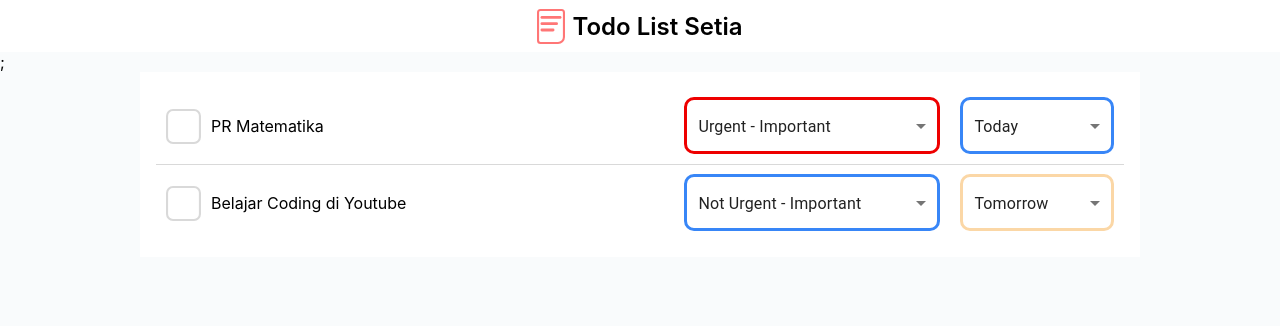
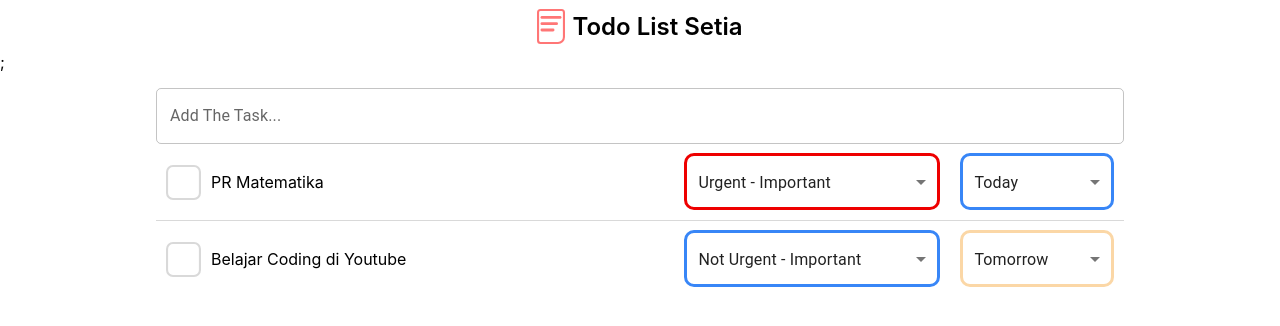
Before and after one commit to gunawansetia/todo-list-setia, a React (Create React App) app: page / in a window 1280 px wide. Shown: the top 326 px of the page. Built offline with nearby package versions, Linux system fonts and the light colour scheme.

Commit message:
add component AddInput and dynamic css day select

```diff
--- a/src/App.js
+++ b/src/App.js
@@ -3,15 +3,17 @@ import "./App.css";
 import Navbar from "./components/Navbar";
 import Container from "./components/Container";
 import Todos from "./components/Todos";
+import AddInput from "./components/AddInput";
 
 function App() {
   return (
-    <div className="App">
+    <>
       <Navbar />;
       <Container>
+        <AddInput />
         <Todos />
       </Container>
-    </div>
+    </>
   );
 }
 
--- /dev/null
+++ b/src/components/AddInput/index.jsx
@@ -0,0 +1,14 @@
+import styled from "@mui/styled-engine";
+import { TextField } from "@mui/material";
+
+const CssTextField = styled(TextField)({
+  "& .MuiOutlinedInput-root": {
+    borderRadius: "5px",
+  },
+});
+
+const AddInput = () => {
+  return <CssTextField fullWidth label="Add The Task..." id="add-task" />;
+};
+
+export default AddInput;
--- a/src/components/DaySelect/DaySelect.css
+++ b/src/components/DaySelect/DaySelect.css
@@ -1,9 +1,13 @@
+.day .MuiOutlinedInput-notchedOutline {
+    border-color: gray;
+    border-width: 3px;
+    border-radius: 10px;
+}
+
+.day.today .MuiOutlinedInput-notchedOutline {
+    border-color: var(--day-today-color)
+}
+
 .day.tomorrow .MuiOutlinedInput-notchedOutline {
     border-color: var(--day-tomorrow-color);
 }
-
-.day .MuiOutlinedInput-notchedOutline {
-    border-color: #3886F7;
-    border-width: 3px;
-    border-radius: 10px;
-}
--- a/src/components/DaySelect/index.jsx
+++ b/src/components/DaySelect/index.jsx
@@ -7,7 +7,7 @@ import { useState } from "react";
 const initDaySelect = [
   { value: "today", text: "Today" },
   { value: "tomorrow", text: "Tomorrow" },
-  { value: "", text: "-" },
+  { value: "none", text: "-" },
 ];
 
 const DaySelect = ({ value }) => {
@@ -30,6 +30,7 @@ const DaySelect = ({ value }) => {
           value={select}
           onChange={handleChange}
           className={classNames("day", {
+            today: select === "today",
             tomorrow: select === "tomorrow",
           })}
           inputProps={{ "aria-label": "Day Select" }}
--- a/src/index.css
+++ b/src/index.css
@@ -27,6 +27,7 @@ code {
 
   --main-divider-color: #D9D9D9;
   --day-tomorrow-color: #FBD7A6;
+  --day-today-color: #3886F7;
 
 }
 
```
